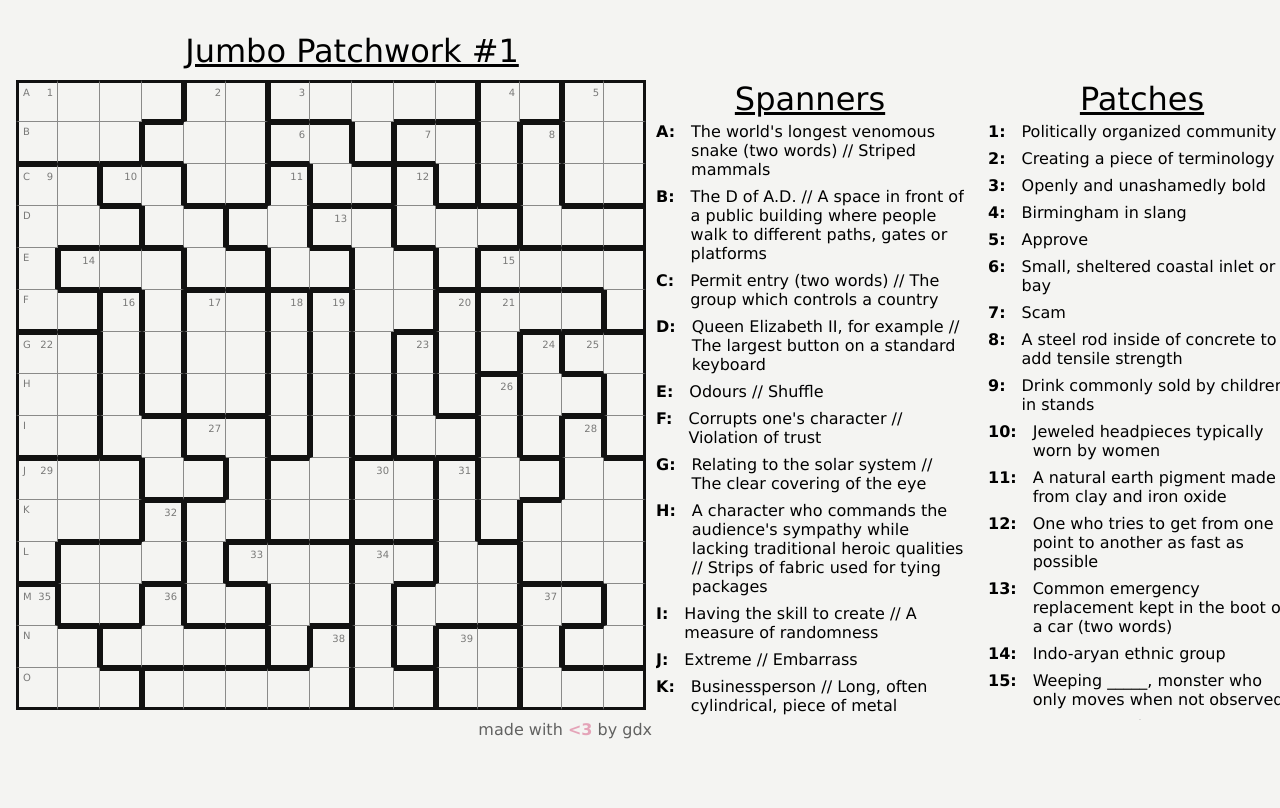
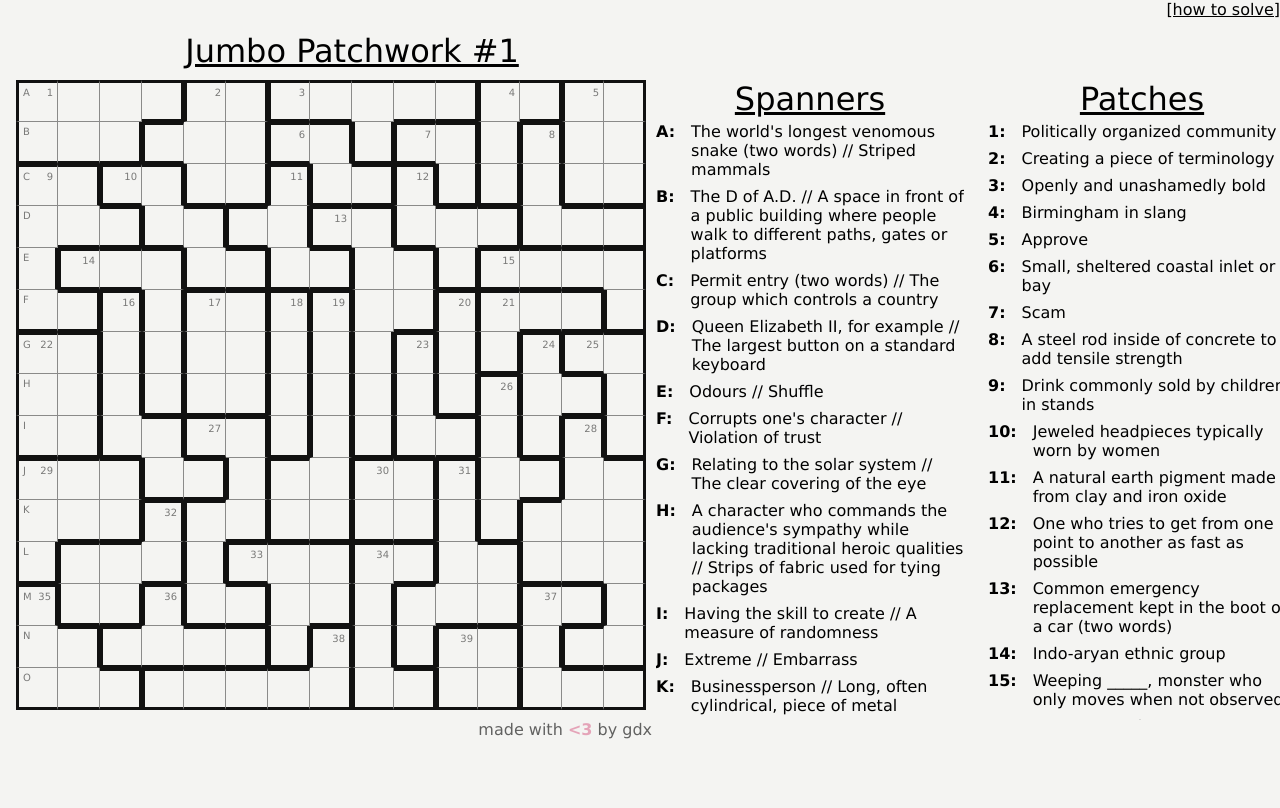
Before and after one commit to gdx-u/patchwork, a plain HTML site: page index.html in a window 1280 px wide. Shown: the top 808 px of the page. Drawn offline with Linux system fonts and the light colour scheme.

Commit message:
Add files via upload

```diff
--- a/index.html
+++ b/index.html
@@ -11,6 +11,7 @@
     <script src="puzzle.js" defer></script>
     <div class="header">
         <div class="title" id="title"></div>
+        <a href="explanation.txt">[how to solve]</a>
     </div>
     <div class="body">
         <div class="puzzle" id="grid"></div>
--- a/style.css
+++ b/style.css
@@ -127,3 +127,30 @@ body, html {
 }
 
 .mwlb { width: 80vh; text-align: right; }
+
+a {
+    color: black !important;
+    position: absolute;
+    width: 100vw;
+    text-align: right;
+    top: 0;
+    left: 0;
+}
+
+@keyframes whoosh {
+    0% {
+        font-size: 16px;
+    }
+
+    50% {
+        font-size: 48px;
+    }
+
+    100% {
+        font-size: 16px;
+    }
+}
+
+a {
+    animation: whoosh 2s ease-in-out forwards;
+}
```
Also changed, not shown: explanation.txt (added).
